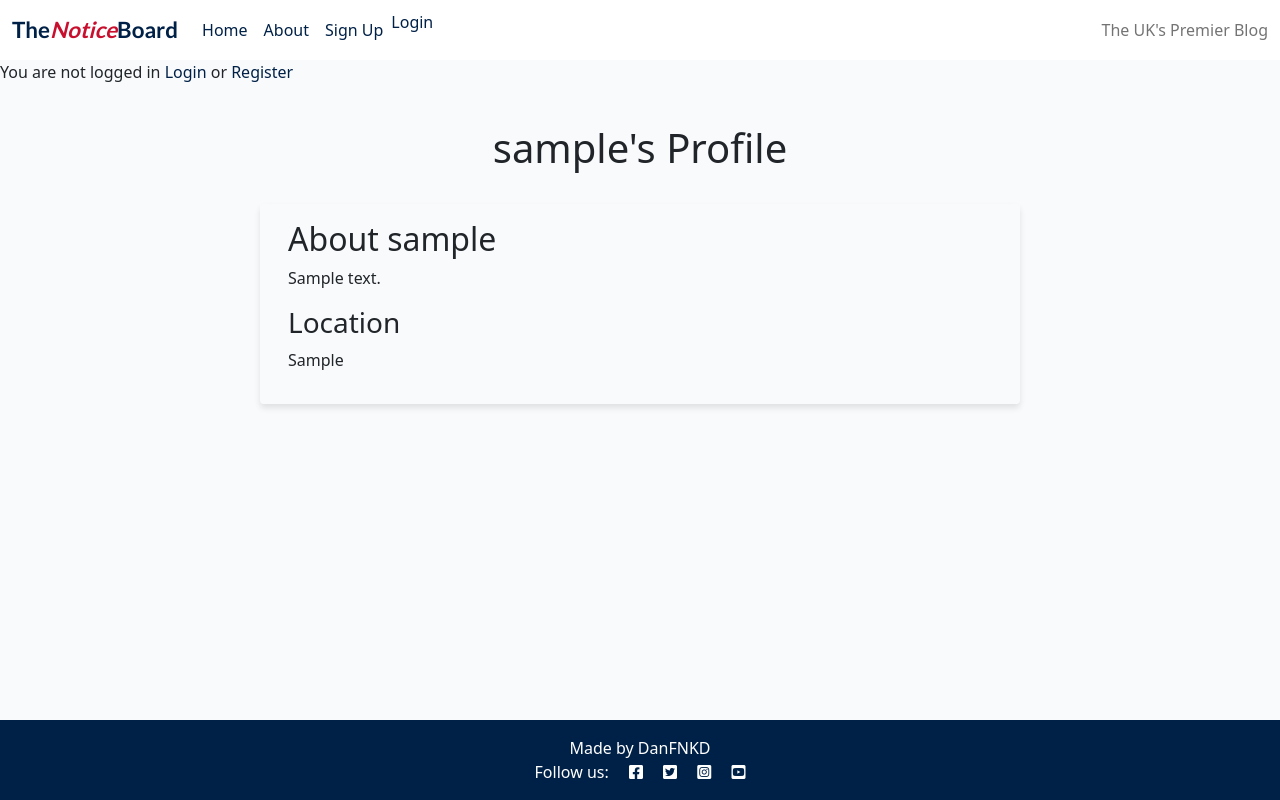
After one commit to DanFNKD/the-notice-board, a Django app: a page that uses templates/base.html in a window 1280 px wide. The commit adds this page. Run offline with Django 4.2, Linux system fonts and the light colour scheme; tables that the repository leaves empty hold one stand-in row (values such as "Sample post").

Commit message:
feat(user profile): add initial user profile view, model and template with links

```diff
--- a/blog/admin.py
+++ b/blog/admin.py
@@ -1,5 +1,5 @@
 from django.contrib import admin
-from .models import Post, Comment, Tag, Vote
+from .models import Post, Comment, Tag, Vote, UserProfile
 from django_summernote.admin import SummernoteModelAdmin
 
 @admin.register(Post)
@@ -14,6 +14,7 @@ class PostAdmin(SummernoteModelAdmin):
     summernote_fields = ('content',)
 
 # Register your models here.
+admin.site.register(UserProfile)
 admin.site.register(Comment)
 admin.site.register(Tag)
 admin.site.register(Vote)
--- a/blog/models.py
+++ b/blog/models.py
@@ -1,10 +1,29 @@
 from django.db import models
 from django.utils.text import slugify
 from django.contrib.auth.models import User
+from django.db.models.signals import post_save
+from django.dispatch import receiver
 
 STATUS = ((0, "Draft"), (1, "Published"))
 
 # Create your models here.
+
+class UserProfile(models.Model):
+    user = models.OneToOneField(User, on_delete=models.CASCADE, related_name="profile")
+    bio = models.TextField(blank=True, null=True)
+    location = models.CharField(max_length=100, blank=True, null=True)
+
+    def __str__(self):
+        return f"{self.user.username}'s Profile"
+
+@receiver(post_save, sender=User)
+def create_user_profile(sender, instance, created, **kwargs):
+    if created:
+        UserProfile.objects.create(user=instance)
+
+@receiver(post_save, sender=User)
+def save_user_profile(sender, instance, **kwargs):
+    instance.profile.save()
 
 class Tag(models.Model):
     name = models.CharField(max_length=40, unique=True)
--- a/blog/templates/blog/index.html
+++ b/blog/templates/blog/index.html
@@ -15,7 +15,7 @@
                         <div class="card-body">
                             <div class="image-container">
                                 <div class="image-flash">
-                                    <p class="author">Author: {{ post.author }}</p>
+                                    <p class="author">Author: <a href="{% url 'profile' post.author.username %}">{{ post.author }}</a></p>
                                 </div>
                             </div>
                             <a href="{% url 'post_detail' post.slug %}" class="post-link">
--- a/blog/templates/blog/post_detail.html
+++ b/blog/templates/blog/post_detail.html
@@ -11,7 +11,8 @@
                 <h1 class="post-title">{{ post.title }}</h1>
                 <!-- Post metadata (author and date) -->
                  <div class="post-meta">
-                    <p class="post-subtitle">{{ post.author }} | {{ post.created_on }}</p>
+                    <p class="post-subtitle">
+                        <a href="{% url 'profile' post.author.username %}">{{ post.author.username }}</a> | {{ post.created_on }}</p>
                  </div>
 
             </div>
@@ -68,7 +69,7 @@
                         {% endif %}
                     ">
                         <p class="font-weight-bold">
-                            {{ comment.author }}
+                            <a href="{% url 'profile' comment.author.username %}">{{ comment.author }}</a>
                             <span class="font-weight-normal">
                                 {{ comment.created_on }}
                             </span> wrote:
--- /dev/null
+++ b/blog/templates/blog/profile.html
@@ -0,0 +1,35 @@
+{% extends 'base.html' %}
+
+{% block content %}
+<div class="container">
+    <div class="row">
+        <div class="col-12 text-center mt-4 mb-4">
+            <h1>{{ user_profile.user.username }}'s Profile</h1>
+        </div>
+    </div>
+
+    <div class="row">
+        <div class="col-md-8 offset-md-2 card mb-4">
+            <div class="card-body">
+                <h2>About {{ user_profile.user.username }}</h2>
+                {% if user_profile.bio %}
+                    <p>{{ user_profile.bio }}</p>
+                {% else %}
+                    <p class="text-muted"><em>This user hasn’t added a bio yet.</em></p>
+                {% endif %}
+
+                <h3>Location</h3>
+                {% if user_profile.location %}
+                    <p>{{ user_profile.location }}</p>
+                {% else %}
+                    <p class="text-muted"><em>Location not provided</em></p>
+                {% endif %}
+
+                {% if user.is_authenticated and user == user_profile.user %}
+                    <a href="{% url 'edit_profile' %}" class="btn btn-primary mt-2">Edit Profile</a>
+                {% endif %}
+            </div>
+        </div>
+    </div>
+</div>
+{% endblock content %}
--- a/blog/urls.py
+++ b/blog/urls.py
@@ -7,4 +7,6 @@ urlpatterns = [
     path('create-post/', views.create_post, name='create_post'),
     path("post/<int:post_id>/vote/<slug:vote_value>/", views.vote, name="vote"),
     path('<slug:slug>/', views.post_detail, name='post_detail'),
+    path('profile/<str:username>/', views.profile_view, name='profile'),
+    path('profile/edit/', views.edit_profile, name='edit_profile')
 ]
--- a/blog/views.py
+++ b/blog/views.py
@@ -1,9 +1,9 @@
 from django.shortcuts import render, get_object_or_404, redirect
 from django.views import generic
 from django.contrib import messages
-from .models import Post, Vote
+from .models import Post, Vote, UserProfile
 from django.contrib.auth.decorators import login_required
-from .forms import PostForm, CommentForm
+from .forms import PostForm, CommentForm, UserProfileForm
 
 # Create your views here.
 
@@ -15,18 +15,6 @@ class PostList(generic.ListView):
 
 # Detail view for a post
 def post_detail(request, slug):
-    """
-    Display an individual :model:`blog.Post`.
-
-    **Context**
-
-    ``post``
-        An instance of :model:`blog.Post`.
-
-    **Template:**
-
-    :template:`blog/post_detail.html`
-    """
 
     queryset = Post.objects.filter(status=1)
     post = get_object_or_404(queryset, slug=slug)
@@ -91,3 +79,22 @@ def vote(request, post_id, vote_value):
         messages.info(request, "You have already voted on this post.")
 
     return redirect('post_detail', slug=post.slug)
+
+# User profile view
+def profile_view(request, username):
+    user_profile = get_object_or_404(UserProfile, user__username=username)
+    return render(request, 'blog/profile.html', {'user_profile': user_profile})
+
+# Edit profile view
+def edit_profile(request):
+    profile = request.user.profile
+    if request.method == "POST":
+        form = UserProfileForm(request.POST, instance=profile)
+        if form.is_valid():
+            form.save()
+            messages.success(request, "Your profile was updated successfully.")
+            return redirect("profile", username=request.user.username)
+    else:
+        form = UserProfileForm(instance=profile)
+
+    return render(request, "blog/edit_profile.html", {"form": form})
--- a/templates/base.html
+++ b/templates/base.html
@@ -6,6 +6,7 @@
 {% url 'account_signup' as signup_url %}
 {% url 'account_logout' as logout_url %}
 {% url 'create_post' as create_post_url %}
+{% url 'profile' user.username as profile_url %}
 
 <!DOCTYPE html>
 <html class="h-100" lang="en">
@@ -54,6 +55,9 @@
                     {% if user.is_authenticated %}
                     <li class="nav-item">
                         <a class="nav-link {% if request.path == create_post_url %}active{% endif %}" aria-current="page" href="{{ create_post_url }}">Create Post</a>
+                    </li>
+                    <li class="nav-item">
+                        <a class="nav-link {% if request.path == profile_url %}active{% endif %}" aria-current="page" href="{{ profile_url }}">My Profile</a>
                     </li>
                     <li class="nav-item">
                         <a class="nav-link {% if request.path == logout_url %}active{% endif %}" aria-current="page"
```
Also changed, not shown: blog/forms.py (+6 -1 lines), blog/templates/blog/edit_profile.html (added, +27 -0 lines), blog/migrations/0008_userprofile.py (added).
